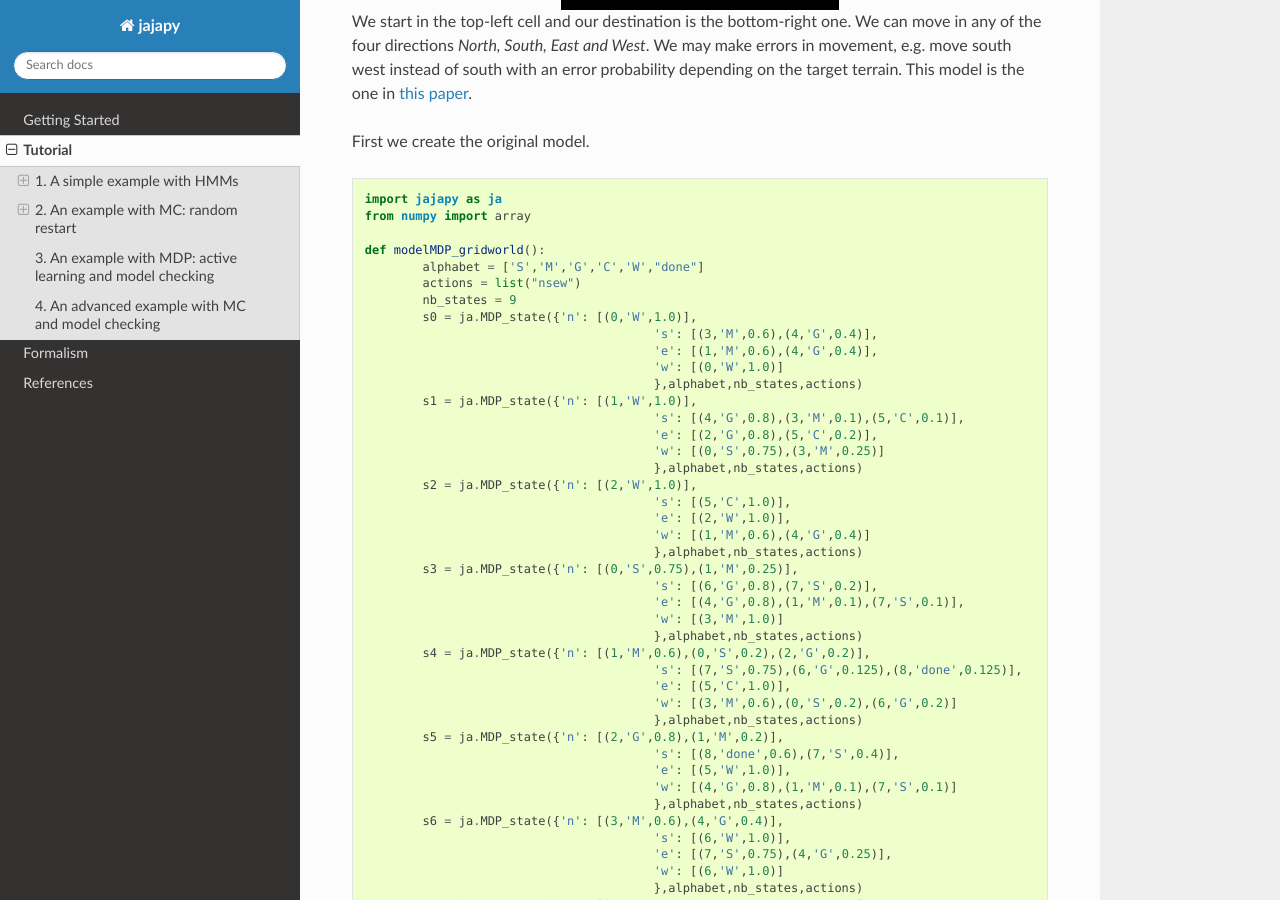
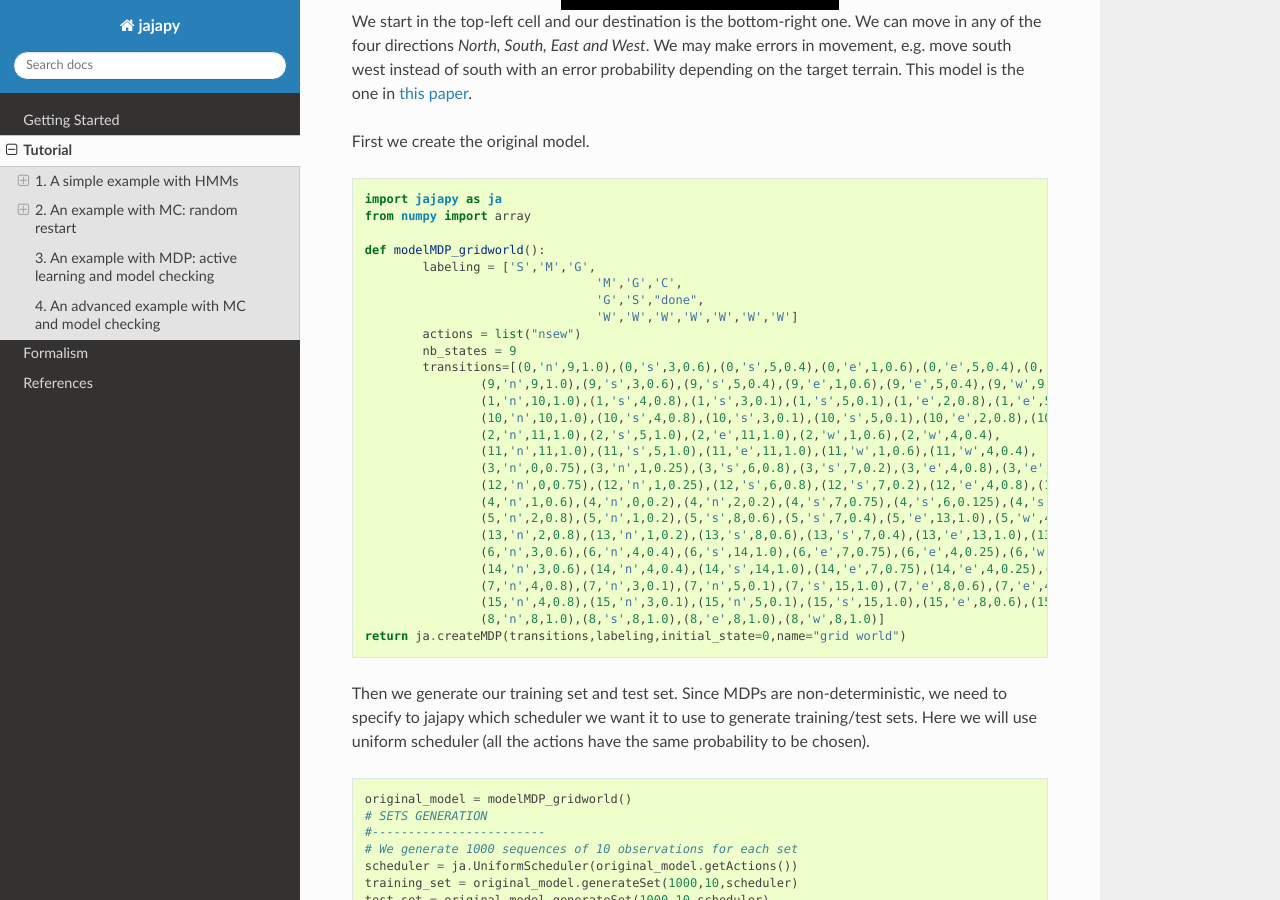
Before and after one commit to Rapfff/jajapy, a Sphinx documentation site: the page built from docs/source/tuto.rst, in a window 1280 px wide and 900 px high, scrolled down 6847 px. Built offline with Sphinx 7.4.7 and the Read the Docs theme 2.0.0, drawn with Linux system fonts in a browser that asks for light colours; some of the changed text lies outside the part shown.

Commit message:
lbl on states for MDPs

```diff
--- a/docs/source/conf.py
+++ b/docs/source/conf.py
@@ -22,7 +22,7 @@ copyright = '2022, Raphaël Reynouard'
 author = 'Raphaël Reynouard'
 
 # The full version, including alpha/beta/rc tags
-release = 'v0.2'
+release = 'v0.8'
 
 
 # -- General configuration ---------------------------------------------------
--- a/docs/source/tuto.rst
+++ b/docs/source/tuto.rst
@@ -338,56 +338,29 @@ First we create the original model.
 	from numpy import array
 
 	def modelMDP_gridworld():
-		alphabet = ['S','M','G','C','W',"done"]
+		labeling = ['S','M','G',
+					'M','G','C',
+					'G','S',"done",
+					'W','W','W','W','W','W','W']
 		actions = list("nsew")
 		nb_states = 9
-		s0 = ja.MDP_state({'n': [(0,'W',1.0)],
-						's': [(3,'M',0.6),(4,'G',0.4)],
-						'e': [(1,'M',0.6),(4,'G',0.4)],
-						'w': [(0,'W',1.0)]
-						},alphabet,nb_states,actions)
-		s1 = ja.MDP_state({'n': [(1,'W',1.0)],
-						's': [(4,'G',0.8),(3,'M',0.1),(5,'C',0.1)],
-						'e': [(2,'G',0.8),(5,'C',0.2)],
-						'w': [(0,'S',0.75),(3,'M',0.25)]
-						},alphabet,nb_states,actions)
-		s2 = ja.MDP_state({'n': [(2,'W',1.0)],
-						's': [(5,'C',1.0)],
-						'e': [(2,'W',1.0)],
-						'w': [(1,'M',0.6),(4,'G',0.4)]
-						},alphabet,nb_states,actions)
-		s3 = ja.MDP_state({'n': [(0,'S',0.75),(1,'M',0.25)],
-						's': [(6,'G',0.8),(7,'S',0.2)],
-						'e': [(4,'G',0.8),(1,'M',0.1),(7,'S',0.1)],
-						'w': [(3,'M',1.0)]
-						},alphabet,nb_states,actions)
-		s4 = ja.MDP_state({'n': [(1,'M',0.6),(0,'S',0.2),(2,'G',0.2)],
-						's': [(7,'S',0.75),(6,'G',0.125),(8,'done',0.125)],
-						'e': [(5,'C',1.0)],
-						'w': [(3,'M',0.6),(0,'S',0.2),(6,'G',0.2)]
-						},alphabet,nb_states,actions)
-		s5 = ja.MDP_state({'n': [(2,'G',0.8),(1,'M',0.2)],
-						's': [(8,'done',0.6),(7,'S',0.4)],
-						'e': [(5,'W',1.0)],
-						'w': [(4,'G',0.8),(1,'M',0.1),(7,'S',0.1)]
-						},alphabet,nb_states,actions)
-		s6 = ja.MDP_state({'n': [(3,'M',0.6),(4,'G',0.4)],
-						's': [(6,'W',1.0)],
-						'e': [(7,'S',0.75),(4,'G',0.25)],
-						'w': [(6,'W',1.0)]
-						},alphabet,nb_states,actions)
-		s7 = ja.MDP_state({'n': [(1,'M',0.6),(0,'S',0.2),(2,'G',0.2)],
-						's': [(7,'W',1.0)],
-						'e': [(8,'done',0.6),(5,'C',0.4)],
-						'w': [(6,'G',0.8),(3,'M',0.2)]
-						},alphabet,nb_states,actions)
-		s8 = ja.MDP_state({'n': [(8,'done',1.0)],
-						's': [(8,'done',1.0)],
-						'e': [(8,'done',1.0)],
-						'w': [(8,'done',1.0)]
-						},alphabet,nb_states,actions)
-		matrix = array([s0,s1,s2,s3,s4,s5,s6,s7,s8])
-		return ja.MDP(matrix,alphabet,actions,initial_state=0,name="grid world")
+		transitions=[(0,'n',9,1.0),(0,'s',3,0.6),(0,'s',5,0.4),(0,'e',1,0.6),(0,'e',5,0.4),(0,'w',9,1.0),
+			(9,'n',9,1.0),(9,'s',3,0.6),(9,'s',5,0.4),(9,'e',1,0.6),(9,'e',5,0.4),(9,'w',9,1.0),
+			(1,'n',10,1.0),(1,'s',4,0.8),(1,'s',3,0.1),(1,'s',5,0.1),(1,'e',2,0.8),(1,'e',5,0.2),(1,'w',0,0.75),(1,'w',3,0.25),
+			(10,'n',10,1.0),(10,'s',4,0.8),(10,'s',3,0.1),(10,'s',5,0.1),(10,'e',2,0.8),(10,'e',5,0.2),(10,'w',0,0.75),(10,'w',3,0.25),
+			(2,'n',11,1.0),(2,'s',5,1.0),(2,'e',11,1.0),(2,'w',1,0.6),(2,'w',4,0.4),
+			(11,'n',11,1.0),(11,'s',5,1.0),(11,'e',11,1.0),(11,'w',1,0.6),(11,'w',4,0.4),
+			(3,'n',0,0.75),(3,'n',1,0.25),(3,'s',6,0.8),(3,'s',7,0.2),(3,'e',4,0.8),(3,'e',1,0.1),(3,'e',7,0.1),(3,'w',12,1.0),
+			(12,'n',0,0.75),(12,'n',1,0.25),(12,'s',6,0.8),(12,'s',7,0.2),(12,'e',4,0.8),(12,'e',1,0.1),(12,'e',7,0.1),(12,'w',12,1.0),
+			(4,'n',1,0.6),(4,'n',0,0.2),(4,'n',2,0.2),(4,'s',7,0.75),(4,'s',6,0.125),(4,'s',8,0.125),(4,'e',5,1.0),(4,'w',3,0.6),(4,'w',0,0.2),(4,'w',6,0.2),
+			(5,'n',2,0.8),(5,'n',1,0.2),(5,'s',8,0.6),(5,'s',7,0.4),(5,'e',13,1.0),(5,'w',4,0.8),(5,'w',1,0.1),(5,'w',7,0.1),
+			(13,'n',2,0.8),(13,'n',1,0.2),(13,'s',8,0.6),(13,'s',7,0.4),(13,'e',13,1.0),(13,'w',4,0.8),(13,'w',1,0.1),(13,'w',7,0.1),
+			(6,'n',3,0.6),(6,'n',4,0.4),(6,'s',14,1.0),(6,'e',7,0.75),(6,'e',4,0.25),(6,'w',14,1.0),
+			(14,'n',3,0.6),(14,'n',4,0.4),(14,'s',14,1.0),(14,'e',7,0.75),(14,'e',4,0.25),(14,'w',14,1.0),
+			(7,'n',4,0.8),(7,'n',3,0.1),(7,'n',5,0.1),(7,'s',15,1.0),(7,'e',8,0.6),(7,'e',4,0.4),(7,'w',6,0.8),(7,'w',3,0.2),
+			(15,'n',4,0.8),(15,'n',3,0.1),(15,'n',5,0.1),(15,'s',15,1.0),(15,'e',8,0.6),(15,'e',4,0.4),(15,'w',6,0.8),(15,'w',3,0.2),
+			(8,'n',8,1.0),(8,'s',8,1.0),(8,'e',8,1.0),(8,'w',8,1.0)]
+	return ja.createMDP(transitions,labeling,initial_state=0,name="grid world")
 
 Then we generate our training set and test set. Since MDPs are non-deterministic, we need to specify to
 jajapy which scheduler we want it to use to generate training/test sets. Here we will
@@ -459,26 +432,16 @@ As usual, we start by creating the training and test set.
 .. code-block:: python
 
 	import jajapy as ja
-	from numpy import array
 
 	def modelMC_KnuthDie(p=0.5):
-		alphabet = ["P","F","one","two","three","four","five","six"]
-		nb_states = 13
-		s0 = ja.MC_state([(1 ,'P',p),(2 ,'F',1-p)],alphabet,nb_states)
-		s1 = ja.MC_state([(3 ,'P',p),(4 ,'F',1-p)],alphabet,nb_states)
-		s2 = ja.MC_state([(5 ,'P',p),(6 ,'F',1-p)],alphabet,nb_states)
-		s3 = ja.MC_state([(1 ,'P',p),(7 ,'F',1-p)],alphabet,nb_states)
-		s4 = ja.MC_state([(8 ,'P',p),(9 ,'F',1-p)],alphabet,nb_states)
-		s5 = ja.MC_state([(10,'P',p),(11,'F',1-p)],alphabet,nb_states)
-		s6 = ja.MC_state([(12,'P',p),(2 ,'F',1-p)],alphabet,nb_states)
-		s7 = ja.MC_state([(7 ,  'one',1.0)],alphabet,nb_states)
-		s8 = ja.MC_state([(8 ,  'two',1.0)],alphabet,nb_states)
-		s9 = ja.MC_state([(9 ,'three',1.0)],alphabet,nb_states)
-		s10= ja.MC_state([(10, 'four',1.0)],alphabet,nb_states)
-		s11= ja.MC_state([(11, 'five',1.0)],alphabet,nb_states)
-		s12= ja.MC_state([(12,  'six',1.0)],alphabet,nb_states)
-		matrix = array([s0,s1,s2,s3,s4,s5,s6,s7,s8,s9,s10,s11,s12])
-		return ja.MC(matrix,alphabet,initial_state=0,name="Knuth's Die")
+		labeling = ['','H','T','H','T','H','T','T','H','T','H','T','H',"one","two","three","four","five","six"]
+		initial_state = 0
+		name="Knuth's Die"
+		transitions = [(0,1,p),(0,2,1-p),(1,3,p),(1,4,1-p),(2,5,p),(2,6,1-p),
+			       (3,1,p),(3,7,1-p),(4,8,p),(4,9,1-p),(5,10,p),(5,11,1-p),
+			       (6,12,p),(6,2,1-p),(7,13,1.0),(8,14,1.0),(9,15,1.0),
+			       (10,16,1.0),(11,17,1.0),(12,18,1.0)]
+		return ja.createMC(transitions,labeling,initial_state,name)
 
 	original_model = modelMC_KnuthDie()
 	# SETS GENERATION
@@ -506,48 +469,20 @@ to keep only the best model we get.
 .. code-block:: python
 
 	def firstGuess():
-		alphabet = ["P","F","one","two","three","four","five","six"]
-		nb_states = 13
-		s0 = ja.MC_state(list(zip([1,2],['P','F'],ja.randomProbabilities(2))),alphabet,nb_states)
-		s1 = ja.MC_state(list(zip([1,1,2,2,3,3,4,4,5,5,6,6],
-								['P','F','P','F','P','F','P','F','P','F','P','F'],
-								ja.randomProbabilities(12))),
-						alphabet,nb_states)
-		s2 = ja.MC_state(list(zip([1,1,2,2,3,3,4,4,5,5,6,6],
-								['P','F','P','F','P','F','P','F','P','F','P','F'],
-								ja.randomProbabilities(12))),
-						alphabet,nb_states)
-		s3 = ja.MC_state(list(zip([1,1,2,2,3,3,4,4,5,5,6,6,7,7,8,8,9,9,10,10,11,11,12,12],
-								['P','F','P','F','P','F','P','F','P','F','P','F','P','F','P','F',
-								'P','F','P','F','P','F','P','F','P','F','P','F','P','F','P','F',],
-								ja.randomProbabilities(24))),
-						alphabet,nb_states)
+		labeling = ['','H','T','H','T','H','T','T','H','T','H','T','H',"one","two","three","four","five","six"]
+		initial_state = 0
+		name="first guess"
+		p = ja.randomProbabilities(2)
+		transitions = [(0,1,p[0]),(0,2,p[2])]
 
-		s4 = ja.MC_state(list(zip([1,1,2,2,3,3,4,4,5,5,6,6,7,7,8,8,9,9,10,10,11,11,12,12],
-								['P','F','P','F','P','F','P','F','P','F','P','F','P','F','P','F',
-								'P','F','P','F','P','F','P','F','P','F','P','F','P','F','P','F',],
-								ja.randomProbabilities(24))),
-						alphabet,nb_states)
+		for src in range(1,7):
+			p = ja.randomProbabilities(6)
+			for dest in range(1,7):
+				transitions.append((src,dest,p[dest-1]))
 
-		s5 = ja.MC_state(list(zip([1,1,2,2,3,3,4,4,5,5,6,6,7,7,8,8,9,9,10,10,11,11,12,12],
-								['P','F','P','F','P','F','P','F','P','F','P','F','P','F','P','F',
-								'P','F','P','F','P','F','P','F','P','F','P','F','P','F','P','F',],
-								ja.randomProbabilities(24))),
-						alphabet,nb_states)
-
-		s6 = ja.MC_state(list(zip([1,1,2,2,3,3,4,4,5,5,6,6,7,7,8,8,9,9,10,10,11,11,12,12],
-								['P','F','P','F','P','F','P','F','P','F','P','F','P','F','P','F',
-								'P','F','P','F','P','F','P','F','P','F','P','F','P','F','P','F',],
-								ja.randomProbabilities(24))),
-						alphabet,nb_states)
-		s7 = ja.MC_state([(7 ,  'one',1.0)],alphabet,nb_states)
-		s8 = ja.MC_state([(8 ,  'two',1.0)],alphabet,nb_states)
-		s9 = ja.MC_state([(9 ,'three',1.0)],alphabet,nb_states)
-		s10= ja.MC_state([(10, 'four',1.0)],alphabet,nb_states)
-		s11= ja.MC_state([(11, 'five',1.0)],alphabet,nb_states)
-		s12= ja.MC_state([(12,  'six',1.0)],alphabet,nb_states)
-		matrix = array([s0,s1,s2,s3,s4,s5,s6,s7,s8,s9,s10,s11,s12])
-		return ja.MC(matrix,alphabet,initial_state=0,name="first guess")
+		transitions += [(7,13,1.0),(8,14,1.0),(9,15,1.0),
+				(10,16,1.0),(11,17,1.0),(12,18,1.0)]
+		return ja.createMC(transitions,labeling,initial_state,name)
 
 	# LEARNING
 	#---------
```
Also changed, not shown: other parts of docs/source/tuto.rst (+1 -0 lines), docs/source/MDP.rst (+23 -28 lines), docs/source/help.rst (+25 -25 lines), docs/source/pictures/MDP.png, docs/source/pictures/knuthdie.png, docs/source/pictures/knuthdie_hint.png, 13 other files.
